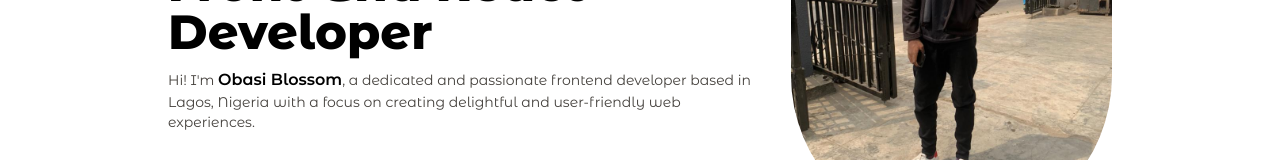
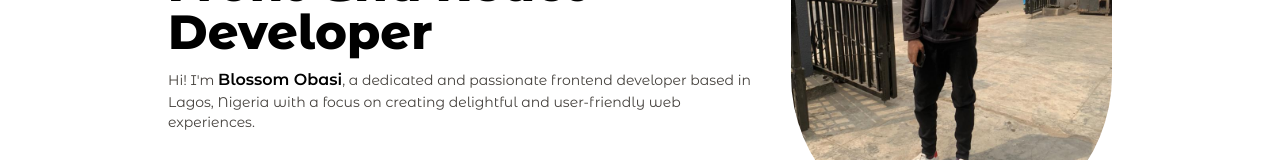
Before and after one commit to blossomobasi/blossoms-portfolio, a Next.js app: page / in a window 1280 px wide. Shown: the part 296-456 px from the top of the page. Built offline with nearby package versions, Linux system fonts and the light colour scheme.

Commit message:
Update name in home section

```diff
--- a/src/app/layout.tsx
+++ b/src/app/layout.tsx
@@ -3,14 +3,14 @@ import { Montserrat_Alternates } from "next/font/google";
 import "./globals.css";
 import NavBar from "@/components/NavBar";
 
-const rubik = Montserrat_Alternates({
+const montserrat_alternates = Montserrat_Alternates({
   weight: ["100", "200", "300", "400", "500", "600", "700", "800", "900"],
   subsets: ["latin"],
 });
 
 export const metadata: Metadata = {
-  title: "Create Next App",
-  description: "Generated by create next app",
+  title: "Blossom's portfolio",
+  description: "About Obasi Blossom",
 };
 
 export default function RootLayout({
@@ -20,7 +20,7 @@ export default function RootLayout({
 }>) {
   return (
     <html lang="en">
-      <body className={rubik.className}>
+      <body className={montserrat_alternates.className}>
         <NavBar />
         {children}
       </body>
--- a/src/components/Home.tsx
+++ b/src/components/Home.tsx
@@ -26,7 +26,7 @@ const Home = () => {
           <p className="mt-3 text-stone-700">
             Hi! I&apos;m{" "}
             <span className="font-semibold text-base text-black">
-              Obasi Blossom
+              Blossom Obasi
             </span>
             , a dedicated and passionate frontend developer based in Lagos,
             Nigeria with a focus on creating delightful and user-friendly web
```
